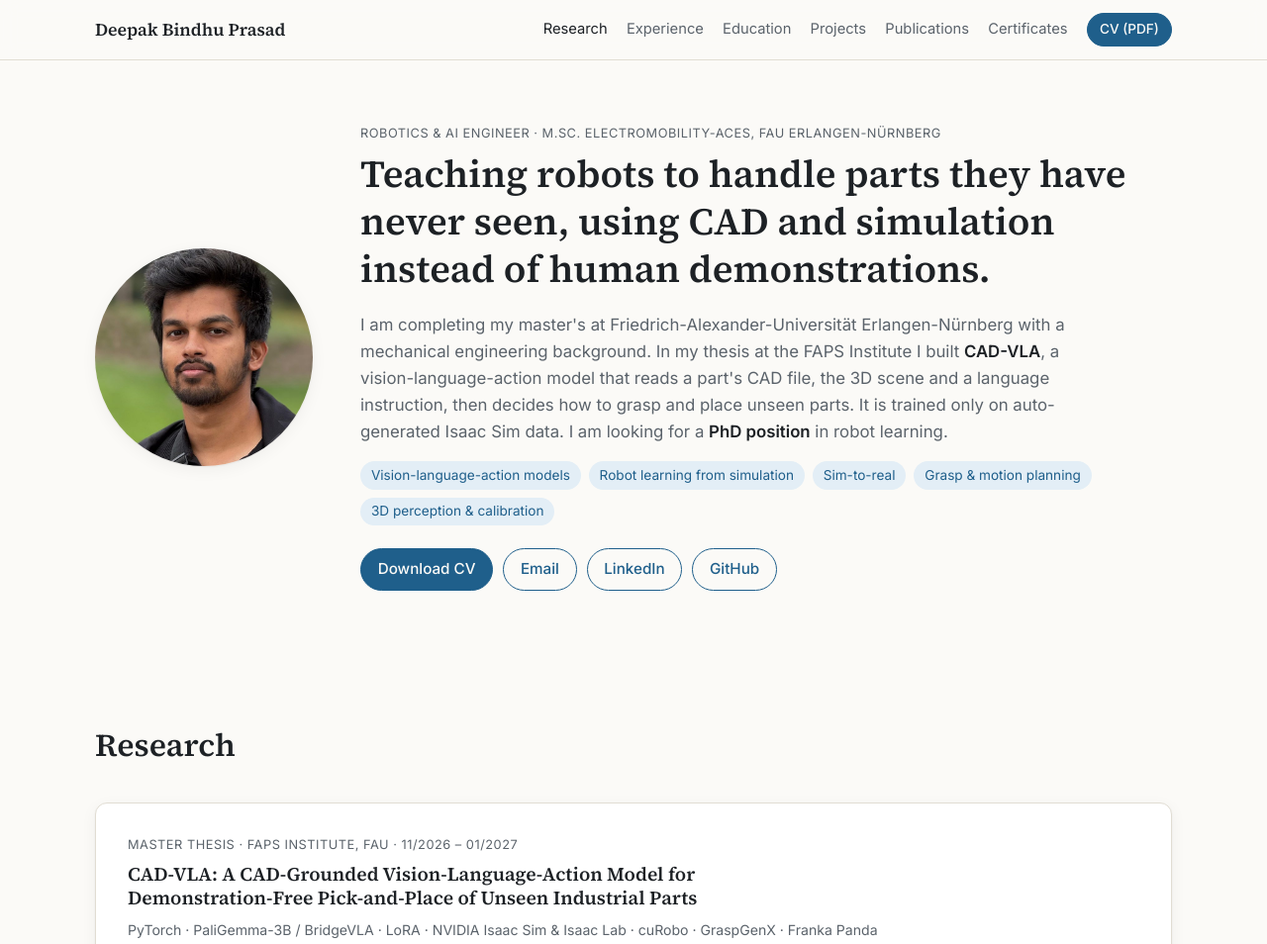
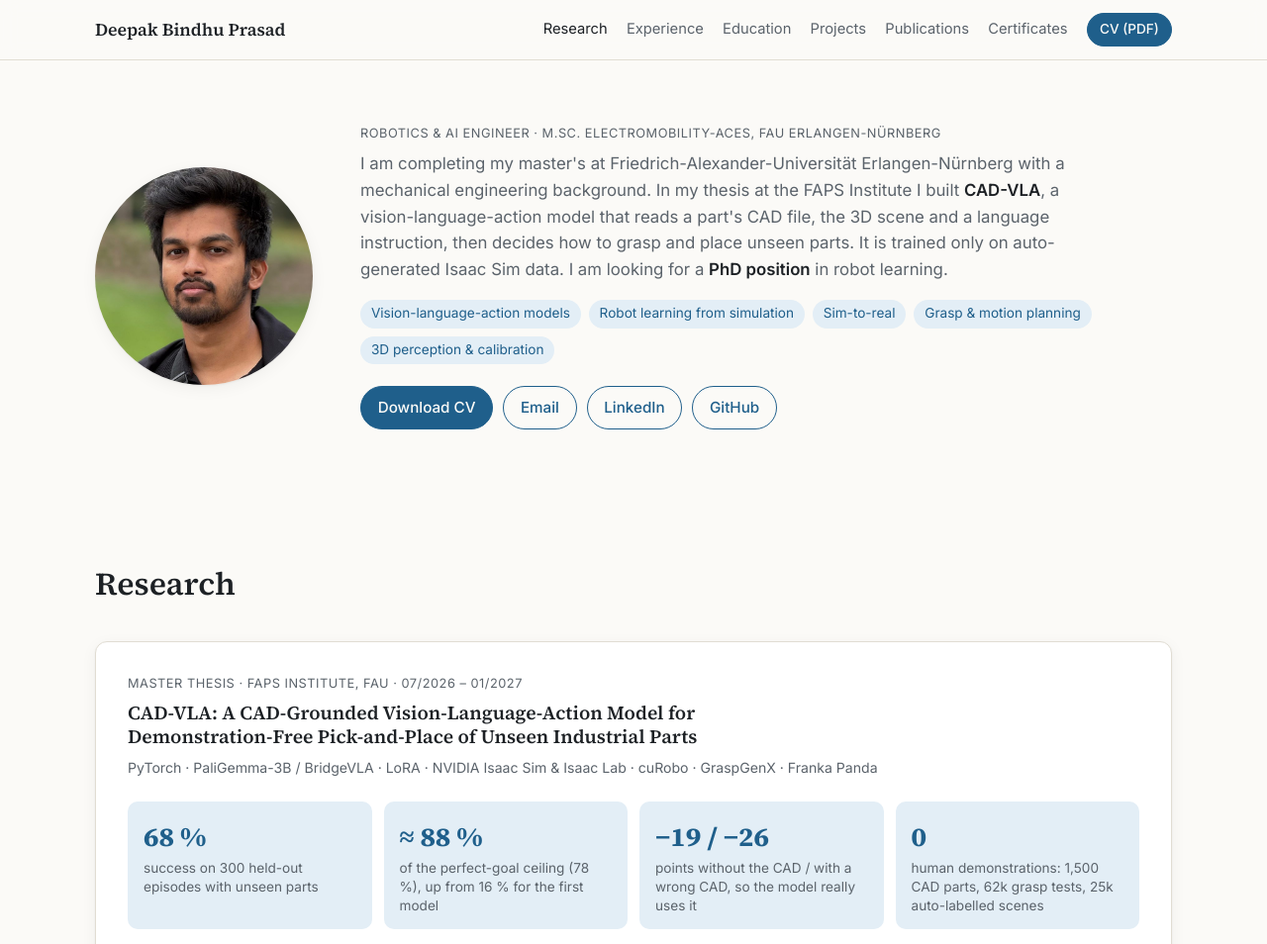
Before and after one commit to deepakbprasad1/deepakbprasad1.github.io, a plain HTML site: page index.html in a window 1280 px wide. Shown: the top 954 px of the page at 99% size. Drawn offline with Linux system fonts and the light colour scheme.

Commit message:
Remove hero headline; thesis dates 07/2026 – 01/2027
Co-Authored-By: Claude Opus 5.5 <noreply@anthropic.com>

```diff
--- a/index.html
+++ b/index.html
@@ -39,7 +39,6 @@
   <img class="avatar" src="assets/img/profile.jpg" alt="Portrait of Deepak Bindhu Prasad" width="220" height="220">
   <div>
     <p class="eyebrow">Robotics &amp; AI Engineer · M.Sc. Electromobility-ACES, FAU Erlangen-Nürnberg</p>
-    <h1>Teaching robots to handle parts they have never seen, using CAD and simulation instead of human demonstrations.</h1>
     <p class="lead">
       I am completing my master's at Friedrich-Alexander-Universität Erlangen-Nürnberg with a mechanical engineering background.
       In my thesis at the FAPS Institute I built <strong>CAD-VLA</strong>, a vision-language-action model that reads a part's CAD file,
@@ -67,7 +66,7 @@
     <!-- CAD-VLA -->
     <article class="feature">
       <div class="feature-head">
-        <p class="eyebrow">Master thesis · FAPS Institute, FAU · 11/2026 – 01/2027</p>
+        <p class="eyebrow">Master thesis · FAPS Institute, FAU · 07/2026 – 01/2027</p>
         <h3>CAD-VLA: A CAD-Grounded Vision-Language-Action Model for Demonstration-Free Pick-and-Place of Unseen Industrial Parts</h3>
         <p class="stack">PyTorch · PaliGemma-3B / BridgeVLA · LoRA · NVIDIA Isaac Sim &amp; Isaac Lab · cuRobo · GraspGenX · Franka Panda</p>
       </div>
```
